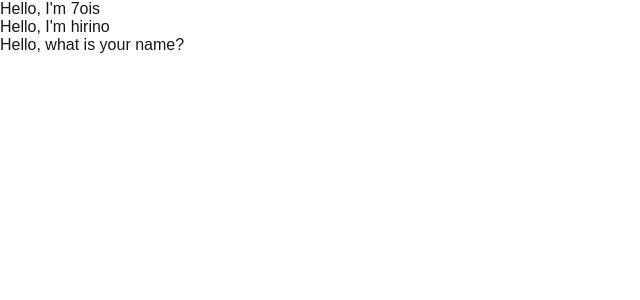
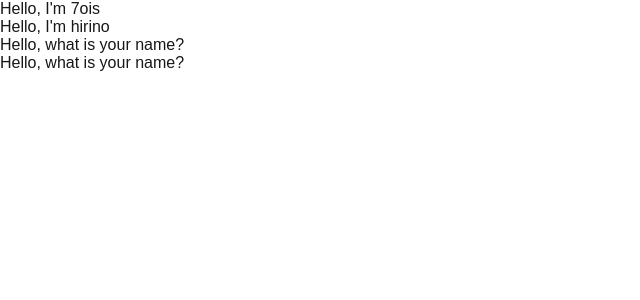
Before and after one commit to 7ois/Project-42, a Next.js app: page / in a window 1280 px wide. Shown: the top 300 px of the page, without its empty margins (0-640 px from the left). Built offline with nearby package versions, Linux system fonts and the light colour scheme.

Commit message:
:boom:add copy div

```diff
--- a/src/app/page.tsx
+++ b/src/app/page.tsx
@@ -6,6 +6,7 @@ const Page = () => {
     <div>Hello, I'm 7ois</div>
     <div>Hello, I'm hirino</div>
     <div>Hello, what is your name?</div>
+    <div>Hello, what is your name?</div>
     </>
   )
 }
```
